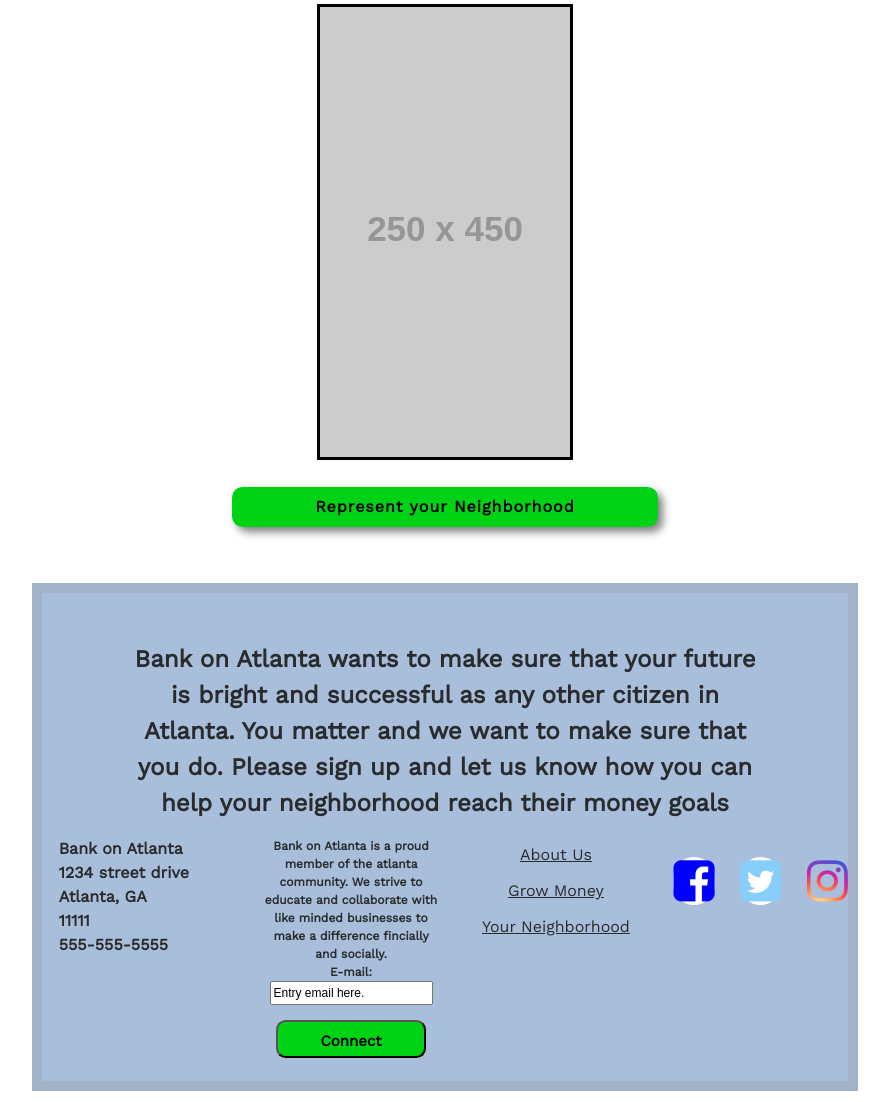
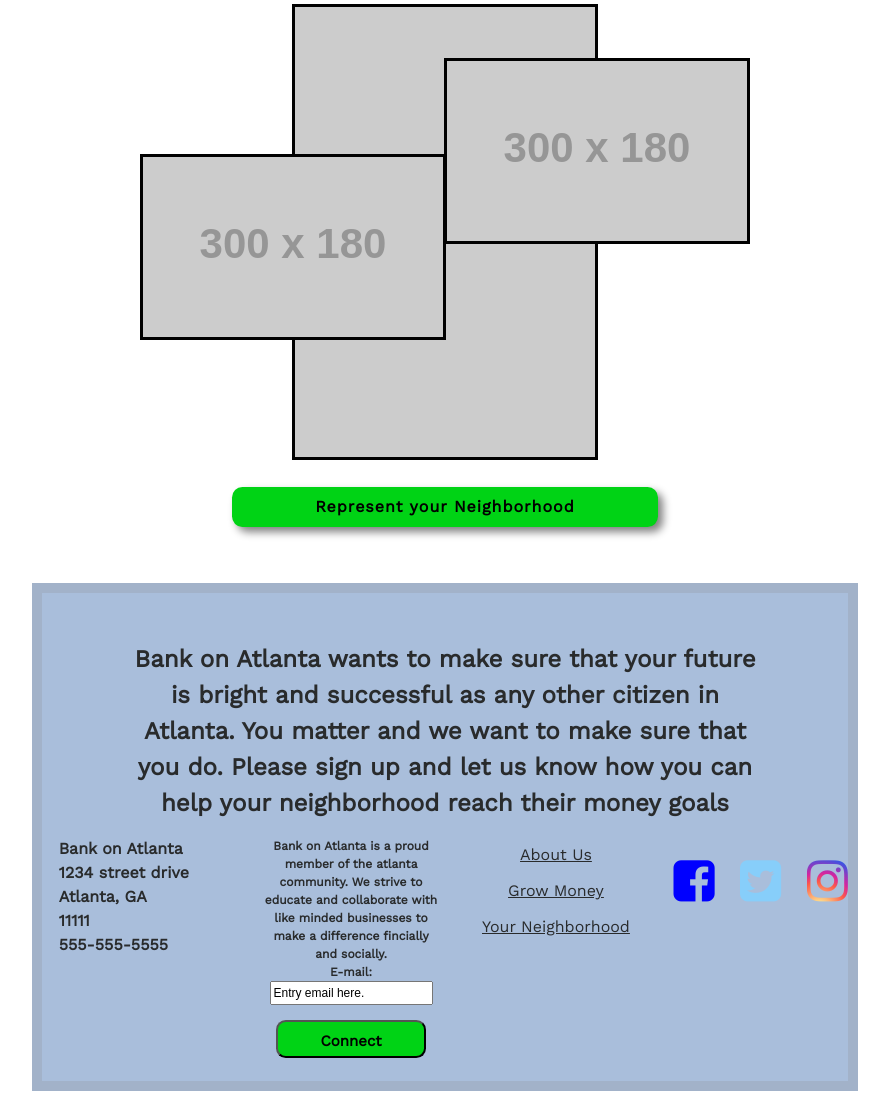
Before and after one commit to oupofat/Bank_on_Atlanta_v2, a plain HTML site: page index.html in a window 1280 px wide. Shown: the part 3382-4484 px from the top of the page, without its empty margins (195-1084 px from the left). Drawn offline with nearby package versions, Linux system fonts and the light colour scheme; placeholder pictures from the web are drawn by us; a script that the page names is missing.

Commit message:
fixed the off set images

```diff
--- a/css/style.css
+++ b/css/style.css
@@ -265,6 +265,21 @@ body {
     padding-top: 1em;
 }
 
+.offset_low {
+    border-style: solid;
+    border-color: black;
+    position: absolute;
+    top: 10em;
+    left: 20em;
+}
+.offset_high {
+    border-style: solid;
+    border-color: black;
+    position: absolute;
+    top: 4em;
+    right: 20em;
+}
+
 #represent_your_neighborhood_button {
     justify-content: center;
     margin-top: 1em;
@@ -321,6 +336,7 @@ body {
     font-weight: bolder;
     vertical-align: middle;
 }
+
 #about_us {
     font-size: 1em;
     justify-content: center;
@@ -329,22 +345,24 @@ body {
     text-decoration-line: underline;
 }
 
+/*
 #icons_bottom {
-    /*
     display: flex;
     justify-content: space-between;
     align-items: center;
     padding: 2em;
+}
 */
-}
 
+/*
 #facebook_icon {
-    background: white;
+    background-color: white;
     border-radius: 25px;
-    background-size: 2px;
+
 }
 
 #twitter_icon {
-    background: white;
+    background-color: white;
     border-radius: 25px;
 }
+*/
--- a/index.html
+++ b/index.html
@@ -151,7 +151,7 @@
         </div>
         <section>
             <div class="col-sm"></div>
-            <div id="place_holder_img" class="col-sm"><a class="image_placeholder" href="https://placeholder.com"><img src="http://via.placeholder.com/250x450"></a></div>
+            <div id="place_holder_img" class="col-sm"><a class="offset_low" href="https://placeholder.com"><img src="http://via.placeholder.com/300x180"></a><a class="image_placeholder" href="https://placeholder.com"><img src="http://via.placeholder.com/300x450"></a><a class="offset_high" href="https://placeholder.com"><img src="http://via.placeholder.com/300x180"></a></div>
             <div class="col-sm"></div>
         </section>
         <div id="green_buttons" class="row">
```
